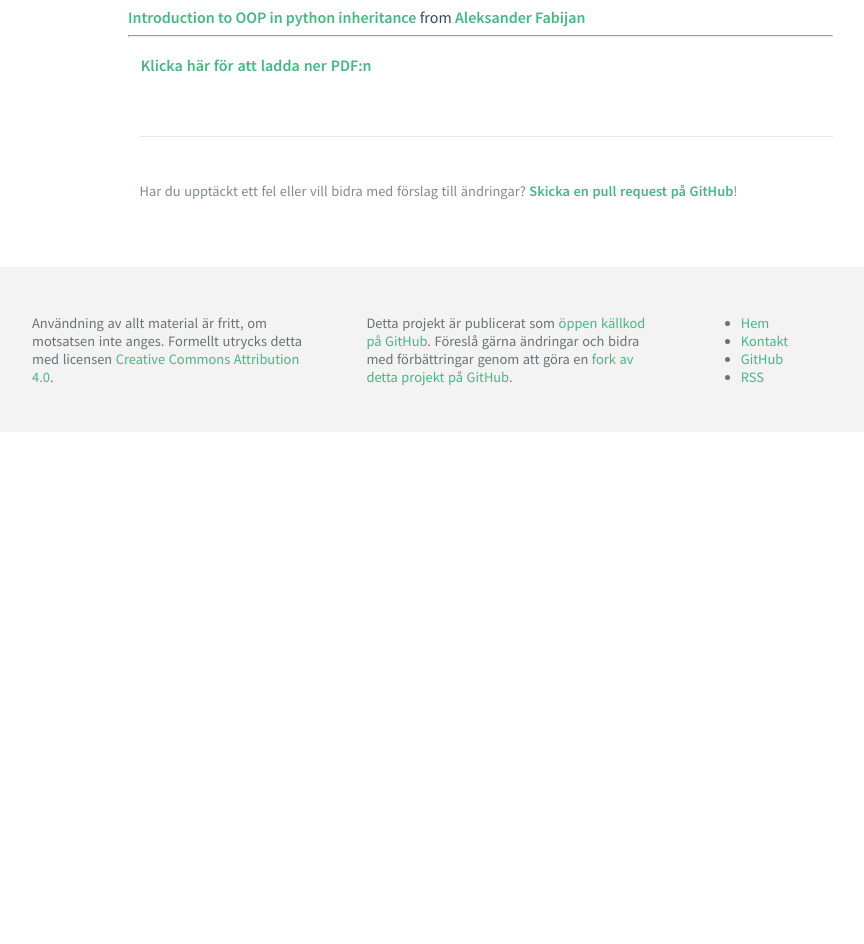
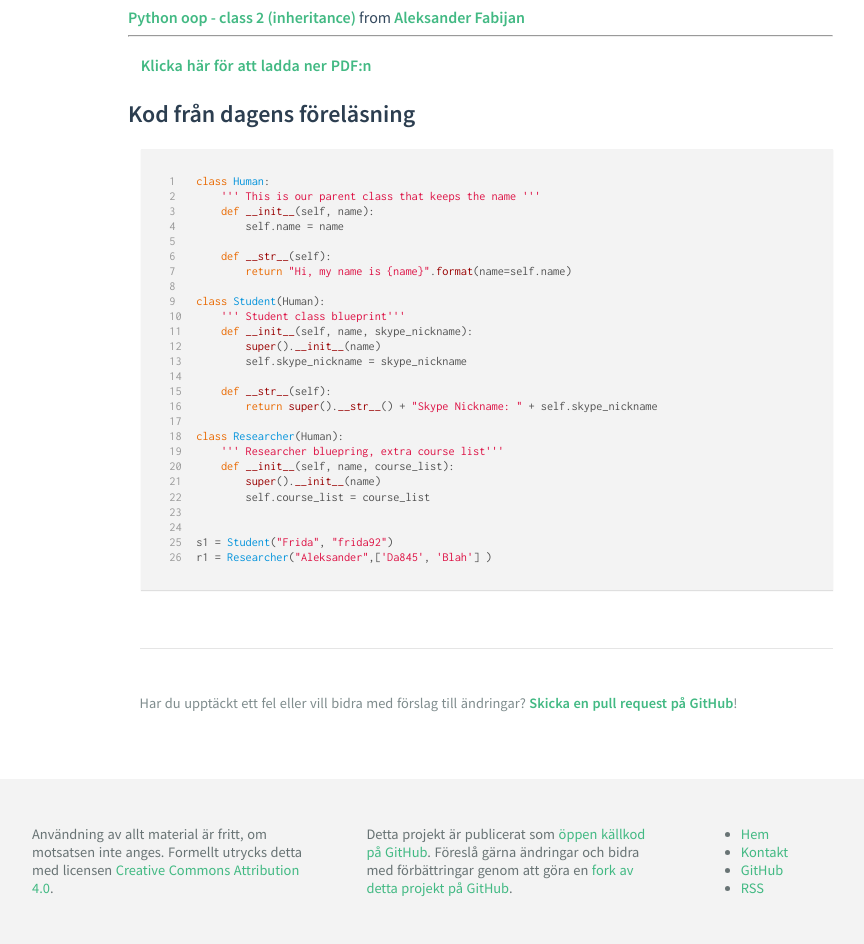
Before and after one commit to stefangeneralao/ia-oop-python, a Jekyll site: the page built from courses/da361a/lectures/F04.md, in a window 1280 px wide. Shown: the part 656-1600 px from the top of the page, without its empty margins (208-1072 px from the left). Built offline with Jekyll 4.4.1, drawn with Linux system fonts in a browser that asks for light colours; before the commit the page ends 1088 px from its top, so only the background shows below that.

Commit message:
Added lecture - Inheritance

```diff
--- a/_data/da361a.yml
+++ b/_data/da361a.yml
@@ -48,9 +48,9 @@ lectures:
 assignments:
     - name: Uppgift 1
       file: U01
-#
-#    - name: Uppgift 2
-#      file: U02
+
+    - name: Uppgift 2
+      file: U02
 
 # Laborationer
 exercises:
--- a/courses/da361a/lectures/F04.md
+++ b/courses/da361a/lectures/F04.md
@@ -6,8 +6,40 @@ code: da361a
 
 # Python - Inheritance
 
-<iframe src="//www.slideshare.net/slideshow/embed_code/key/zKAgZiYvo3NId" width="595" height="485" frameborder="0" marginwidth="0" marginheight="0" scrolling="no" style="border:1px solid #CCC; border-width:1px; margin-bottom:5px; max-width: 100%;" allowfullscreen> </iframe> <div style="margin-bottom:5px"> <strong> <a href="//www.slideshare.net/AleksanderFabijan/introduction-to-oop-in-python-inheritance" title="Introduction to OOP in python inheritance" target="_blank">Introduction to OOP in python inheritance</a> </strong> from <strong><a href="https://www.slideshare.net/AleksanderFabijan" target="_blank">Aleksander Fabijan</a></strong> </div>
+<iframe src="//www.slideshare.net/slideshow/embed_code/key/NidhKeeXSxAMyc" width="595" height="485" frameborder="0" marginwidth="0" marginheight="0" scrolling="no" style="border:1px solid #CCC; border-width:1px; margin-bottom:5px; max-width: 100%;" allowfullscreen> </iframe> <div style="margin-bottom:5px"> <strong> <a href="//www.slideshare.net/AleksanderFabijan/python-oop-class-2-inheritance" title="Python oop - class 2 (inheritance)" target="_blank">Python oop - class 2 (inheritance)</a> </strong> from <strong><a href="https://www.slideshare.net/AleksanderFabijan" target="_blank">Aleksander Fabijan</a></strong> </div>
 
 ---
 
-[Klicka här för att ladda ner PDF:n](/assets/pdf/oop-inheritence.pdf)
+[Klicka här för att ladda ner PDF:n](/assets/pdf/python-oop-class2inheritance-180925153008.pdf)
+
+
+## Kod från dagens föreläsning
+
+{% highlight python linenos %}
+class Human:
+    ''' This is our parent class that keeps the name '''
+    def __init__(self, name):
+        self.name = name
+
+    def __str__(self):
+        return "Hi, my name is {name}".format(name=self.name)
+
+class Student(Human):
+    ''' Student class blueprint'''
+    def __init__(self, name, skype_nickname):
+        super().__init__(name)
+        self.skype_nickname = skype_nickname
+
+    def __str__(self):
+        return super().__str__() + "Skype Nickname: " + self.skype_nickname
+
+class Researcher(Human):
+    ''' Researcher bluepring, extra course list'''
+    def __init__(self, name, course_list):
+        super().__init__(name)
+        self.course_list = course_list
+
+
+s1 = Student("Frida", "frida92")
+r1 = Researcher("Aleksander",['Da845', 'Blah'] )
+{% endhighlight %}
```
Also changed, not shown: 1 other file.
